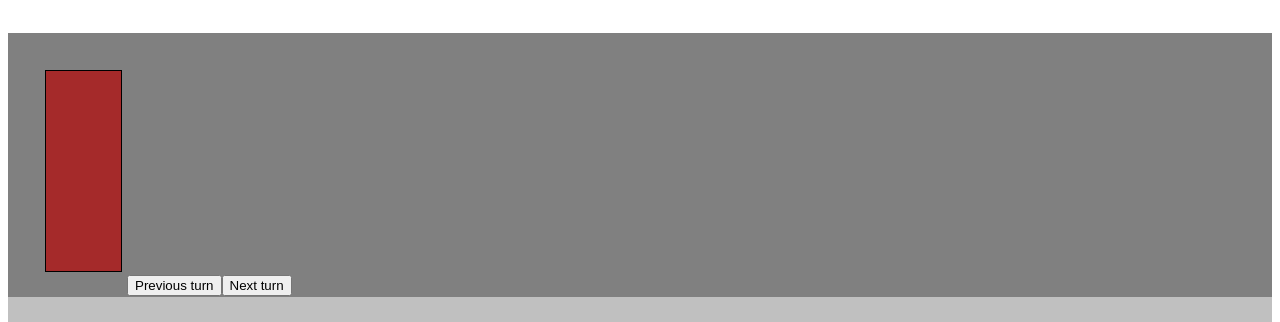
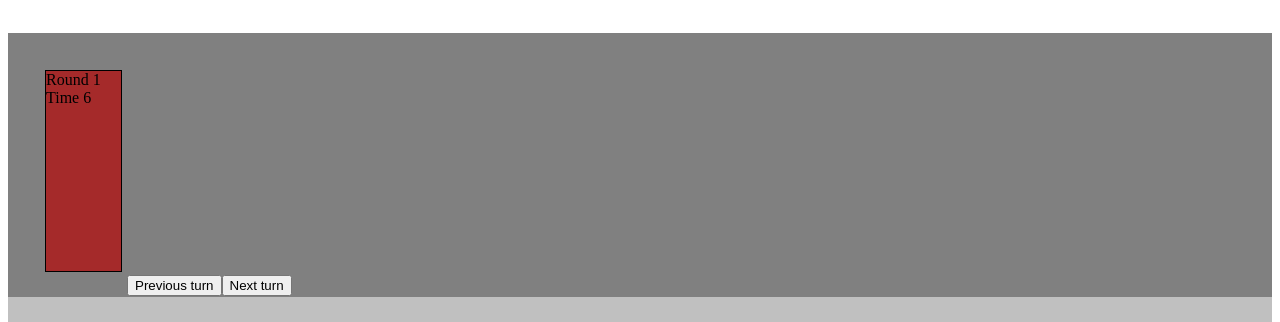
Before and after one commit to MrEveryhand/DnDInitiativeTracker, a React (Vite) app: page / in a window 1280 px wide. Shown: the part 275-597 px from the top of the page. Built offline with nearby package versions, Linux system fonts and the light colour scheme.

Commit message:
Added round and seconds counter

```diff
--- a/src/Components/BattleQueueCard.tsx
+++ b/src/Components/BattleQueueCard.tsx
@@ -1,3 +1,4 @@
+import { useState } from "react";
 import { Character } from "../Configs/CharacterConfig";
 import { Queue } from "../Configs/Queues";
 
@@ -7,8 +8,12 @@
 }
 
 export function BattleCard({ battleQueue, forceRender }: Props) {
-  battleQueue.queue[battleQueue.pointer].Hold.isHold = false;
-  battleQueue.queue[battleQueue.pointer].Hold.comment = "";
+  if (!!battleQueue.queue[battleQueue.pointer]) {
+    battleQueue.queue[battleQueue.pointer].Hold.isHold = false;
+    battleQueue.queue[battleQueue.pointer].Hold.comment = "";
+  }
+
+  let [round, setRound] = useState(1);
 
   return (
     <div>
@@ -84,7 +89,10 @@
                 </button>
               </div>
             ) : (
-              <div className="divider"></div>
+              <div className="divider">
+                Round {round}
+                <br /> Time {round * 6}
+              </div>
             );
           })}
       </div>
@@ -93,6 +101,8 @@
           className="btn btn-primary"
           onClick={() => {
             battleQueue.modifyPointer(-1);
+            if (battleQueue.pointer === battleQueue.queue.length - 1) round--;
+            setRound(() => (round = round));
             forceRender();
           }}
         >
@@ -102,6 +112,8 @@
           className="btn btn-primary"
           onClick={() => {
             battleQueue.modifyPointer(1);
+            if (battleQueue.pointer === battleQueue.queue.length - 1) round++;
+            setRound(() => (round = round));
             forceRender();
           }}
         >
```
